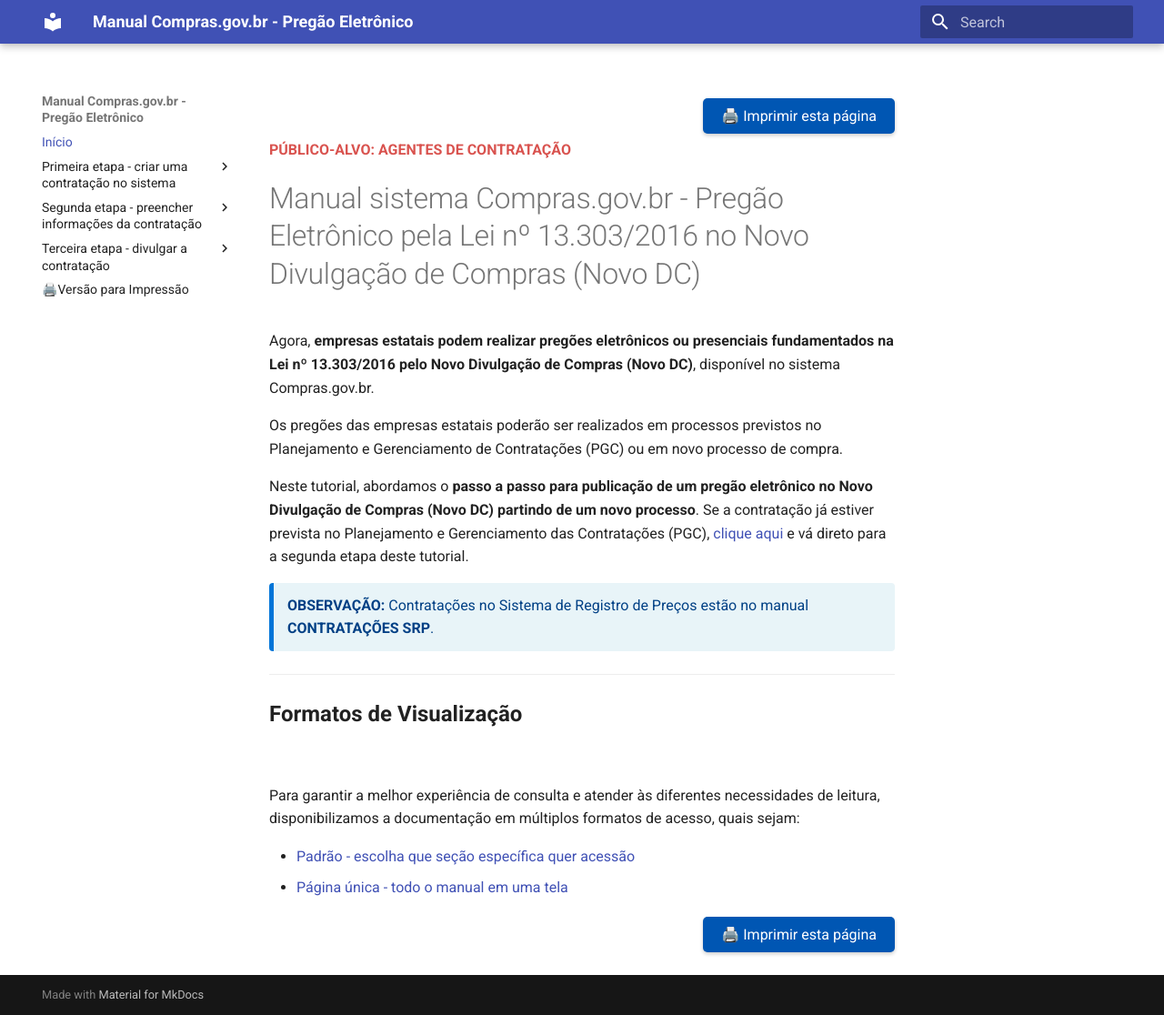
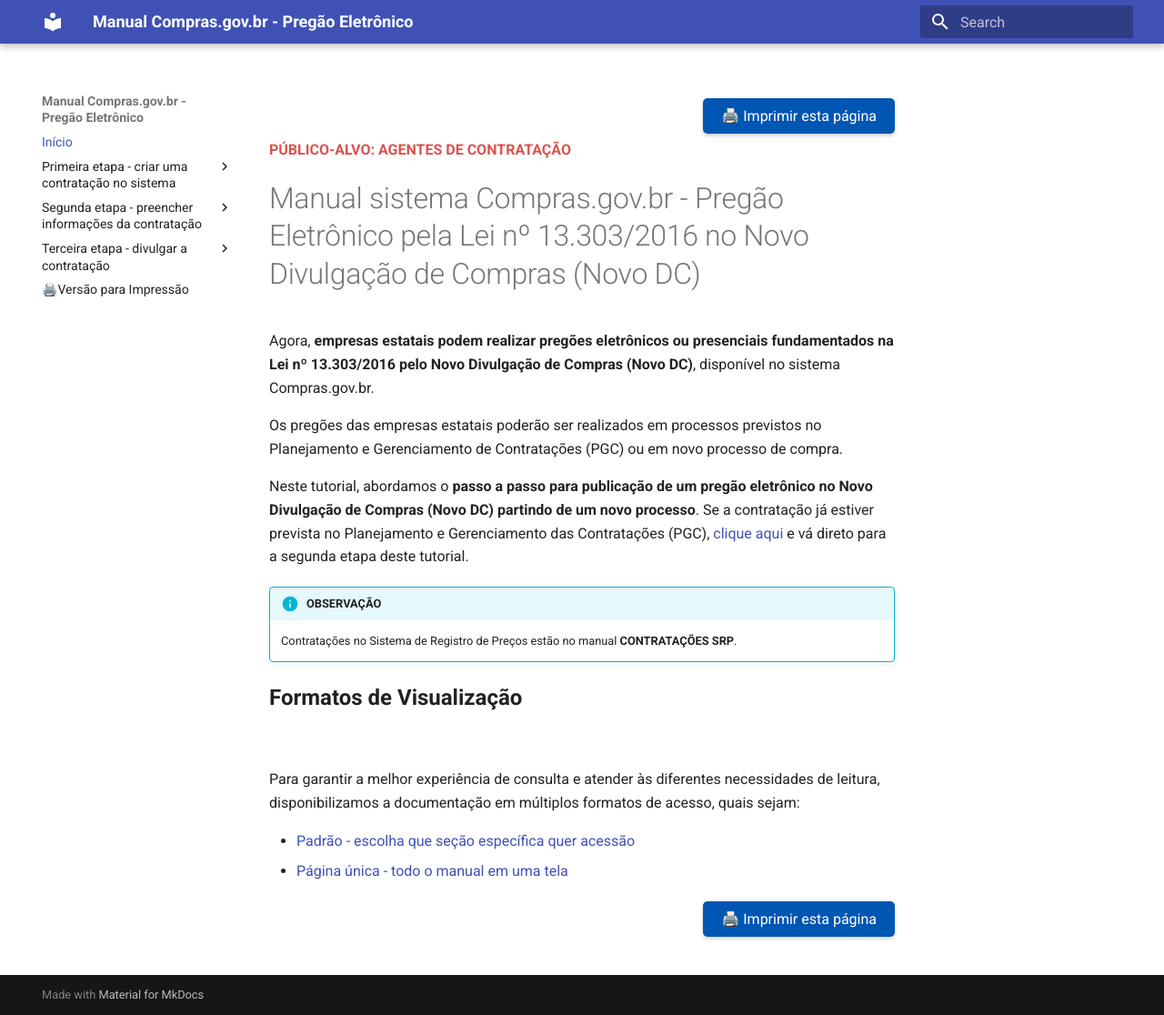
Before and after one commit to emilix10-bit/manual-pregao-material, an MkDocs documentation site: the page built from docs/index.md, in a window 1280 px wide and 1116 px high. Shown: the whole window at 91% size. Built offline with MkDocs 1.6.1 and Material for MkDocs 9.7.7, drawn with Linux system fonts in a browser that asks for light colours.

Commit message:
Update index.md

```diff
--- a/docs/index.md
+++ b/docs/index.md
@@ -15,11 +15,9 @@ Os pregões das empresas estatais poderão ser realizados em processos previstos
 Neste tutorial, abordamos o <strong>passo a passo para publicação de um pregão eletrônico no Novo Divulgação de Compras (Novo DC) partindo de um novo processo</strong>. Se a contratação já estiver prevista no Planejamento e Gerenciamento das Contratações (PGC), [clique aqui](02-dados-basicos-da-contratacao.md) e vá direto para a segunda etapa deste tutorial.
 
 
-<div style="background-color: #e8f4f8; border-left: 5px solid #0275d8; padding: 12px 15px; margin: 15px 0; border-radius: 4px; color: #004085;">
-  <strong>OBSERVAÇÃO:</strong> Contratações no Sistema de Registro de Preços estão no manual <strong>CONTRATAÇÕES SRP</strong>.
-</div>
+!!! info "OBSERVAÇÃO"
+    Contratações no Sistema de Registro de Preços estão no manual <strong>CONTRATAÇÕES SRP</strong>.
 
----
 
 <span style="font-size: 1.5em; font-weight: bold;">Formatos de Visualização</span>
 
```
